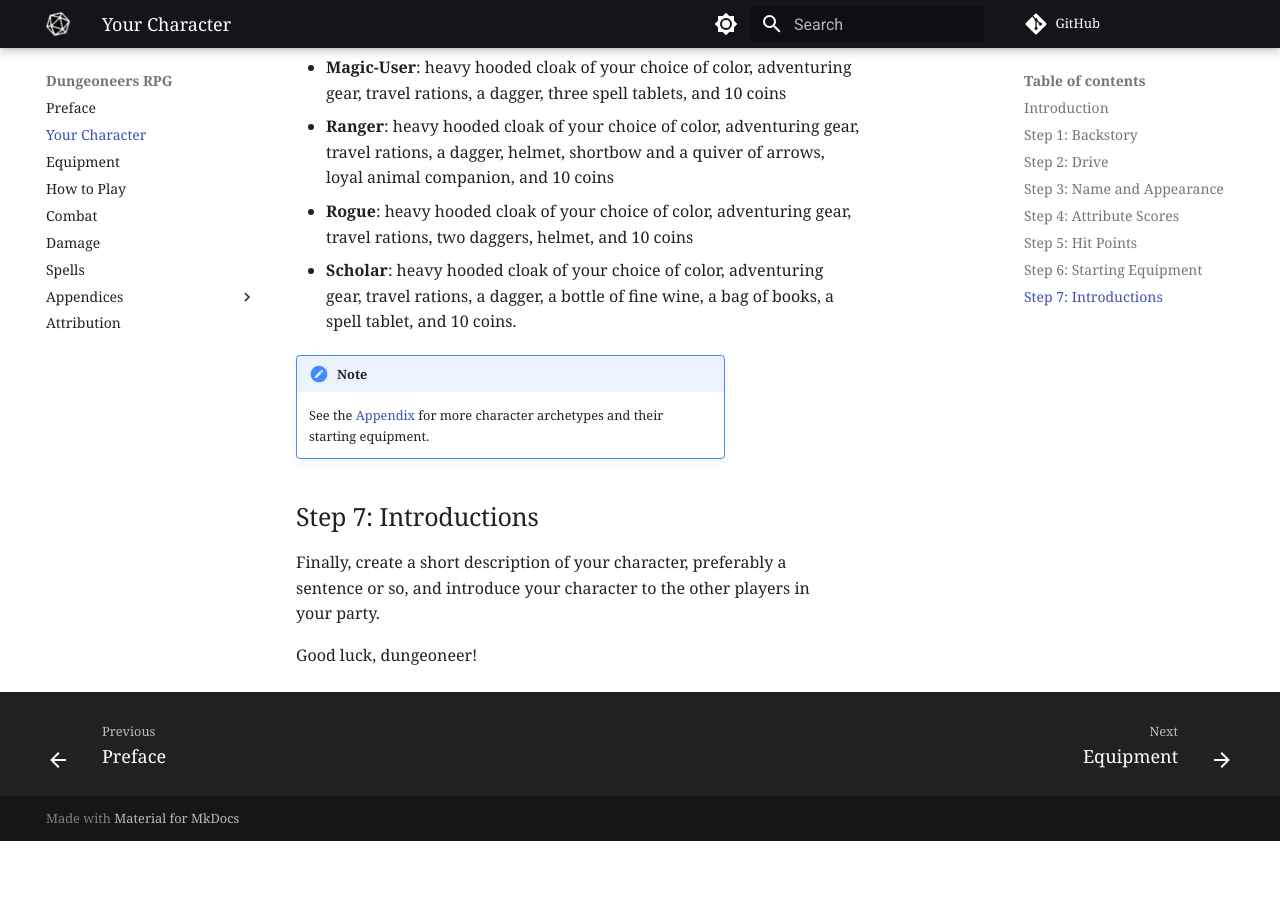
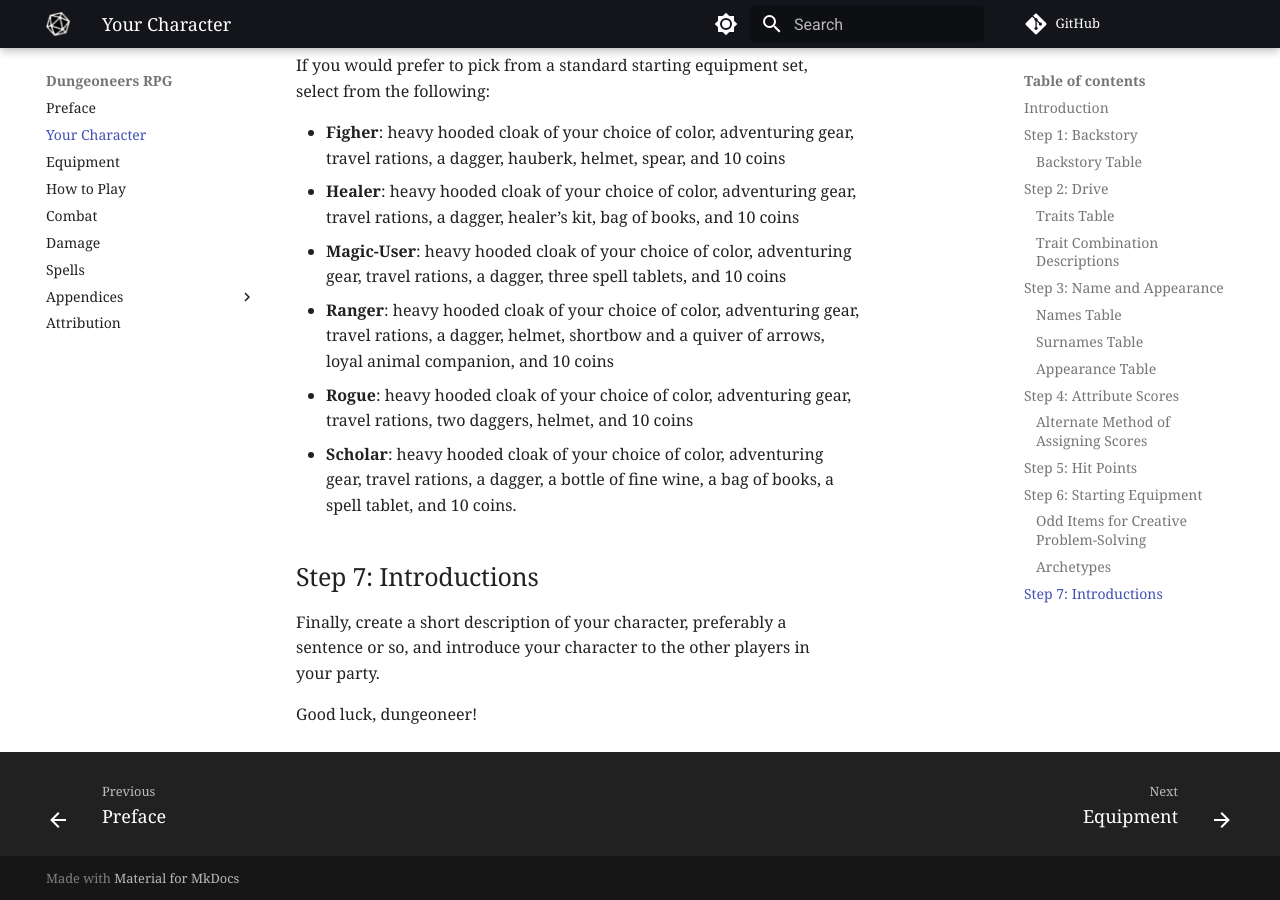
Before and after one commit to joemoose/dungeoneers.d20, an MkDocs documentation site: the page built from docs/character.md, in a window 1280 px wide and 900 px high, scrolled down 11057 px. Built offline with MkDocs 1.6.1 and Material for MkDocs 9.7.7, drawn with Linux system fonts in a browser that asks for light colours; comment, search, counter and statistics services are not loaded; before the commit the page ends 11898 px from its top, so only the background shows below that.

Commit message:
Update character.md

```diff
--- a/docs/character.md
+++ b/docs/character.md
@@ -12,7 +12,7 @@ Choose or roll d20 in the following Backstory table to determine your former pro
 
 Also, think about their relationship with the other characters in the group, but you don’t have to decide all this now; developing your character as you play is okay. Don’t become too attached to your character; it’s a perilous and uncertain world.
 
-**Backstory Table**
+### Backstory Table
 
 | d20 | Profession | Misfortune | d20 | Profession | Misfortune |
 | :-: | :-- | :-- | :-: | :-- | :-- |
@@ -35,7 +35,7 @@ These pairs form triads of *Bright* (empathy, protection, selflessness) and *Dar
 
 For example, a character with all bright traits would be the traditional hero. Conversely, a character with all dark traits is quite the villain. A mix is somewhere between those extremes.
 
-**Traits Table**
+### Traits Table
 
 | | *Bright* | | *Dark* |
 | :-: | :-: | :-: | :-: |
@@ -45,7 +45,7 @@ For example, a character with all bright traits would be the traditional hero. C
 
 These traits set a tone for role-playing your character, letting others know what to expect.
 
-**Trait Combination Descriptions**
+### Trait Combination Descriptions
 
 **BBB: The Hero**. An everyday saint. Someone who is loved by all and who, in turn, spends their life trying to make the world better for everyone, no matter the stakes or the personal reward.
 
@@ -75,7 +75,7 @@ Give your character a name and describe how they look. Choose one or two physica
 
 If you’d like inspiration or prefer to randomly determine your character’s name and appearance, consult the following tables.
 
-**Names Table**
+### Names Table
 
 Roll once with d6 and d20.
 
@@ -102,7 +102,7 @@ Roll once with d6 and d20.
 | 19 | Erasmus | Ogden | Webster |
 | 20 | Esme | Olga | Zora |
 
-**Surnames Table**
+### Surnames Table
 
 Roll once with d6 and d20.
 
@@ -129,7 +129,7 @@ Roll once with d6 and d20.
 | 19 | Fisk | Phillifent | Wexley |
 | 20 | Gimble | Relish | Wilberforce |
 
-**Appearance Table**
+### Appearance Table
 
 Roll once or twice with d6 and d20.
 
@@ -171,7 +171,7 @@ Strength is a prime attribute for combat. Dexterity serves stealth and thievery
 
 Roll **2d6+4** four times, noting the results. Assign the lowest value to LUCK and the other three as you prefer to your STR, DEX, and WIL.
 
-**Alternate Method of Assigning Scores**
+### Alternate Method of Assigning Scores
 
 If you prefer not to roll for your attribute scores, spend 44 points across STR, DEX, WIL, and LUCK as you see fit with the following provisions:
 
@@ -214,7 +214,7 @@ Choose **three** more items from the following list. You may choose an item more
 
 Finally, roll d66 once and consult the following table to select an odd souvenir you own. It may come in handy one day, or you can sell it for a few coins.
 
-**Odd Items for Creative Problem-Solving**
+### Odd Items for Creative Problem-Solving
 
 | d66 | Item |
 | :-: | :-- |
@@ -255,7 +255,7 @@ Finally, roll d66 once and consult the following table to select an odd souvenir
 | 65 | Jeweled ring, with a hidden panel concealed beneath the jewel, is painted as the reigning monarch's coat of arms. It's handy if you want to pretend to be a spy. It's worth 50 coins to a jeweler. |
 | 66 | Long wooden box and two silvered glass mirrors fitted together to form a simple periscope. If you pulled out the mirrors, they'd be worth 20 coins each. |
 
-**Archetypes**
+### Archetypes
 
 If you would prefer to pick from a standard starting equipment set, select from the following:
 
@@ -266,10 +266,6 @@ If you would prefer to pick from a standard starting equipment set, select from
 - **Rogue**: heavy hooded cloak of your choice of color, adventuring gear, travel rations, two daggers, helmet, and 10 coins
 - **Scholar**: heavy hooded cloak of your choice of color, adventuring gear, travel rations, a dagger, a bottle of fine wine, a bag of books, a spell tablet, and 10 coins.
 
-!!! note
-
-	See the [Appendix](appendix-d-archetypes.md) for more character archetypes and their starting equipment.
-
 ## Step 7: Introductions
 
 Finally, create a short description of your character, preferably a sentence or so, and introduce your character to the other players in your party.
```
